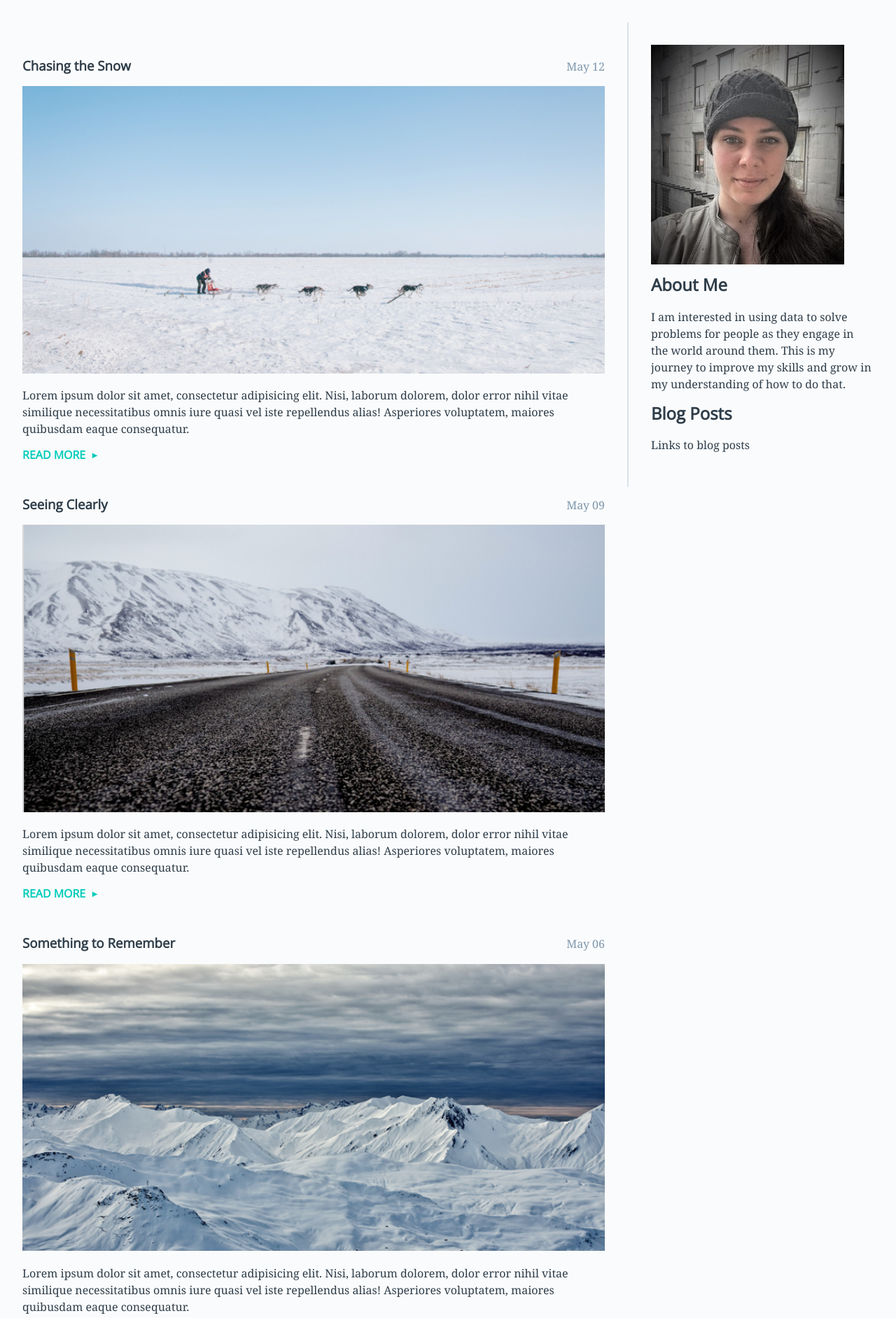
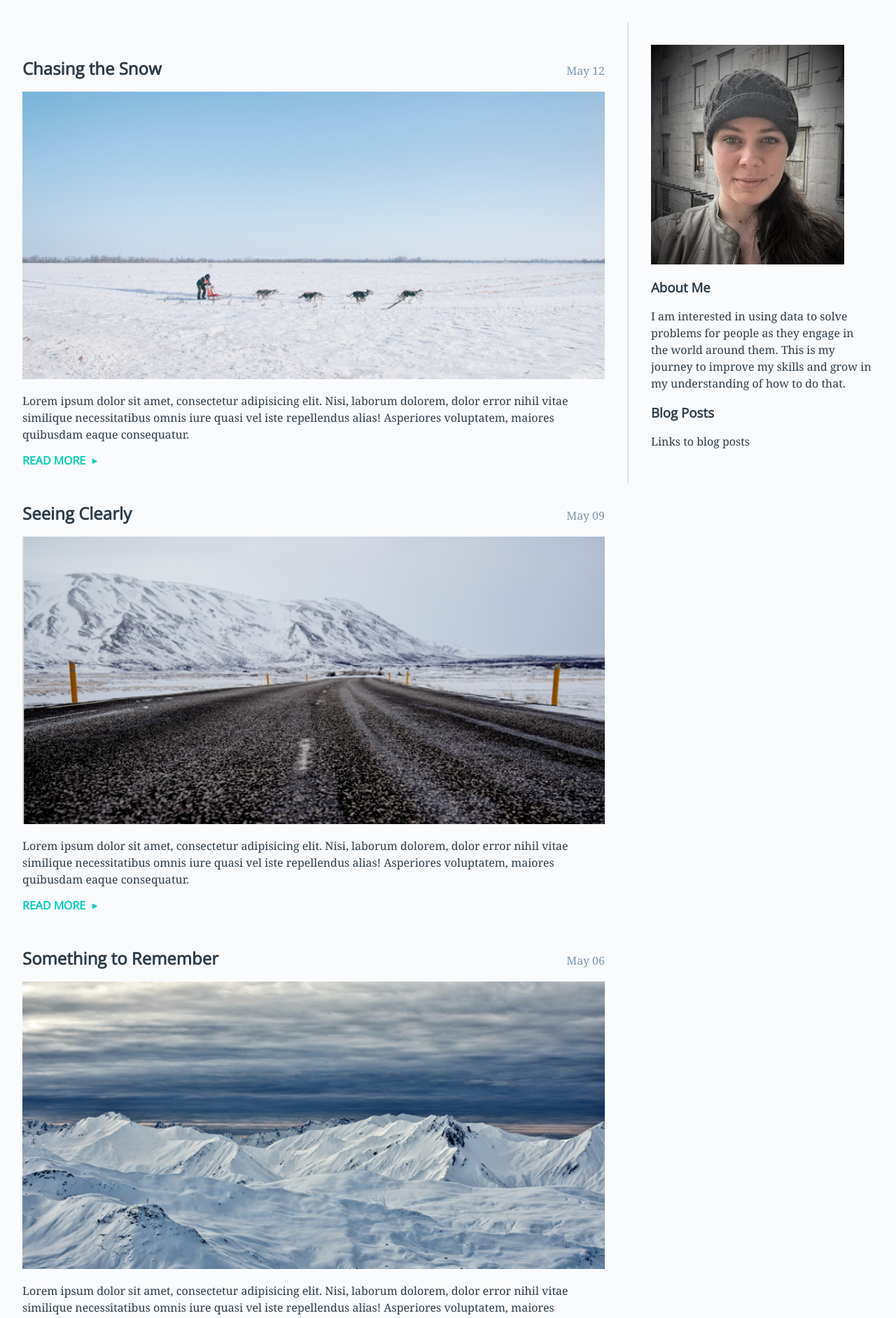
Before and after one commit to rebeccaebarnes/rebeccaebarnes.github.io, a Jekyll site: the page index.html, which Jekyll copies as it is, in a window 1280 px wide. Shown: the part 315-2199 px from the top of the page at 70% size. Built offline with Jekyll 4.4.1, drawn with Linux system fonts in a browser that asks for light colours.

Commit message:
Change header sizes for articles and sidebar

```diff
--- a/index.html
+++ b/index.html
@@ -21,7 +21,7 @@
 
             <article>
                 <header>
-                    <h3>Chasing the Snow</h3>
+                    <h2>Chasing the Snow</h2>
                     <time datetime="2016-05-12T08:00">May 12</time>
                 </header>
 
@@ -34,7 +34,7 @@
 
             <article>
                 <header>
-                    <h3>Seeing Clearly</h3>
+                    <h2>Seeing Clearly</h2>
                     <time datetime="2016-05-09T10:35">May 09</time>
                 </header>
 
@@ -47,7 +47,7 @@
 
             <article>
                 <header>
-                    <h3>Something to Remember</h3>
+                    <h2>Something to Remember</h2>
                     <time datetime="2016-05-06T22:50">May 06</time>
                 </header>
 
@@ -60,7 +60,7 @@
 
             <article>
                 <header>
-                    <h3>Village in the Valley</h3>
+                    <h2>Village in the Valley</h2>
                     <time datetime="2016-05-06T22:49">May 06</time>
                 </header>
 
@@ -76,12 +76,12 @@
             <img src="img/profilepic.jpg" alt="My profile picture">
 
             <div class="sidebar-text">
-                <h2>About Me</h2>
+                <h3>About Me</h3>
                 <p>I am interested in using data to solve problems for people as they engage in the world around them. This is my journey to improve my skills and grow in my understanding of how to do that.</p>
             </div>
 
             <div class="sidebar-text">
-                <h2>Blog Posts</h2>
+                <h3>Blog Posts</h3>
                 <p>Links to blog posts</p>
             </div>
         </aside>
```
